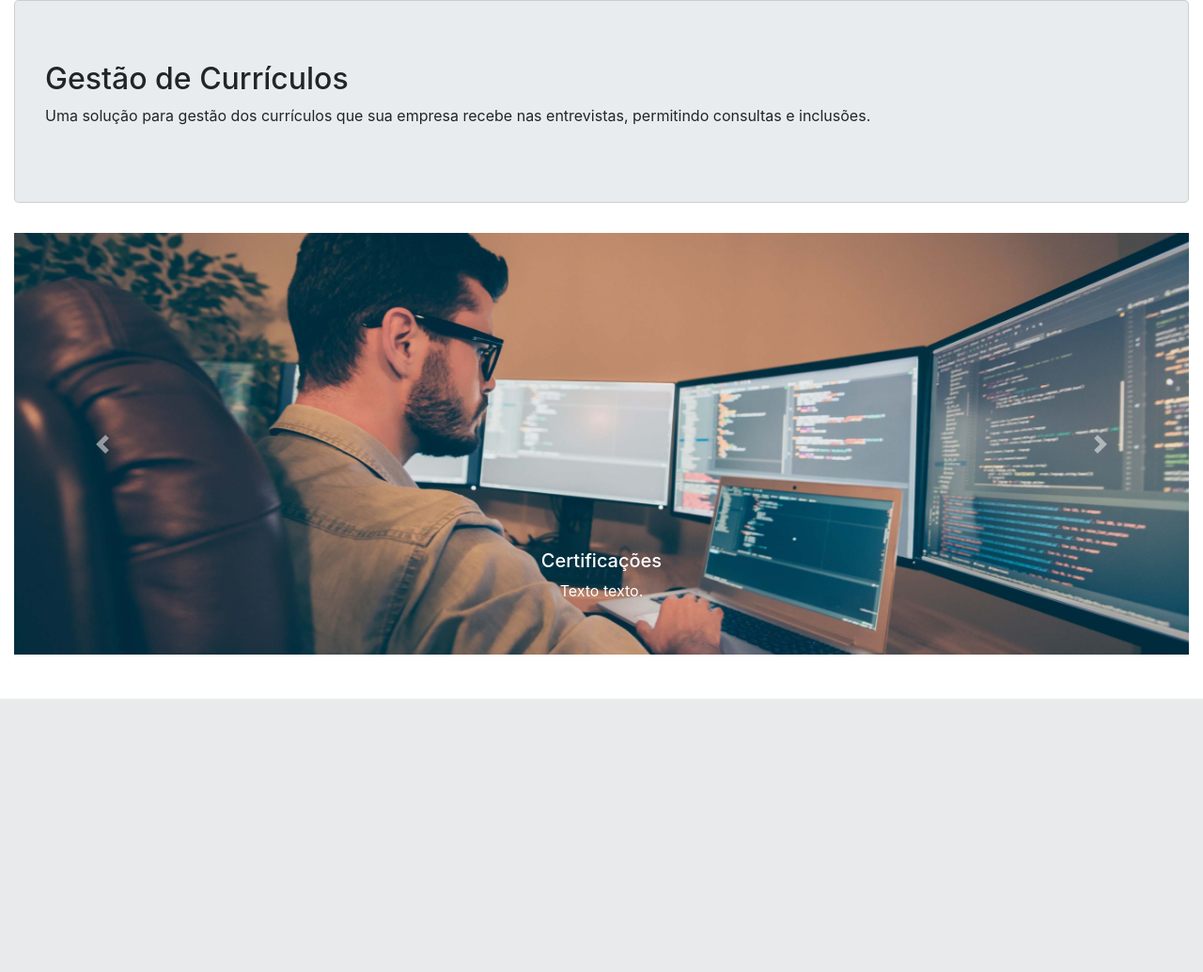
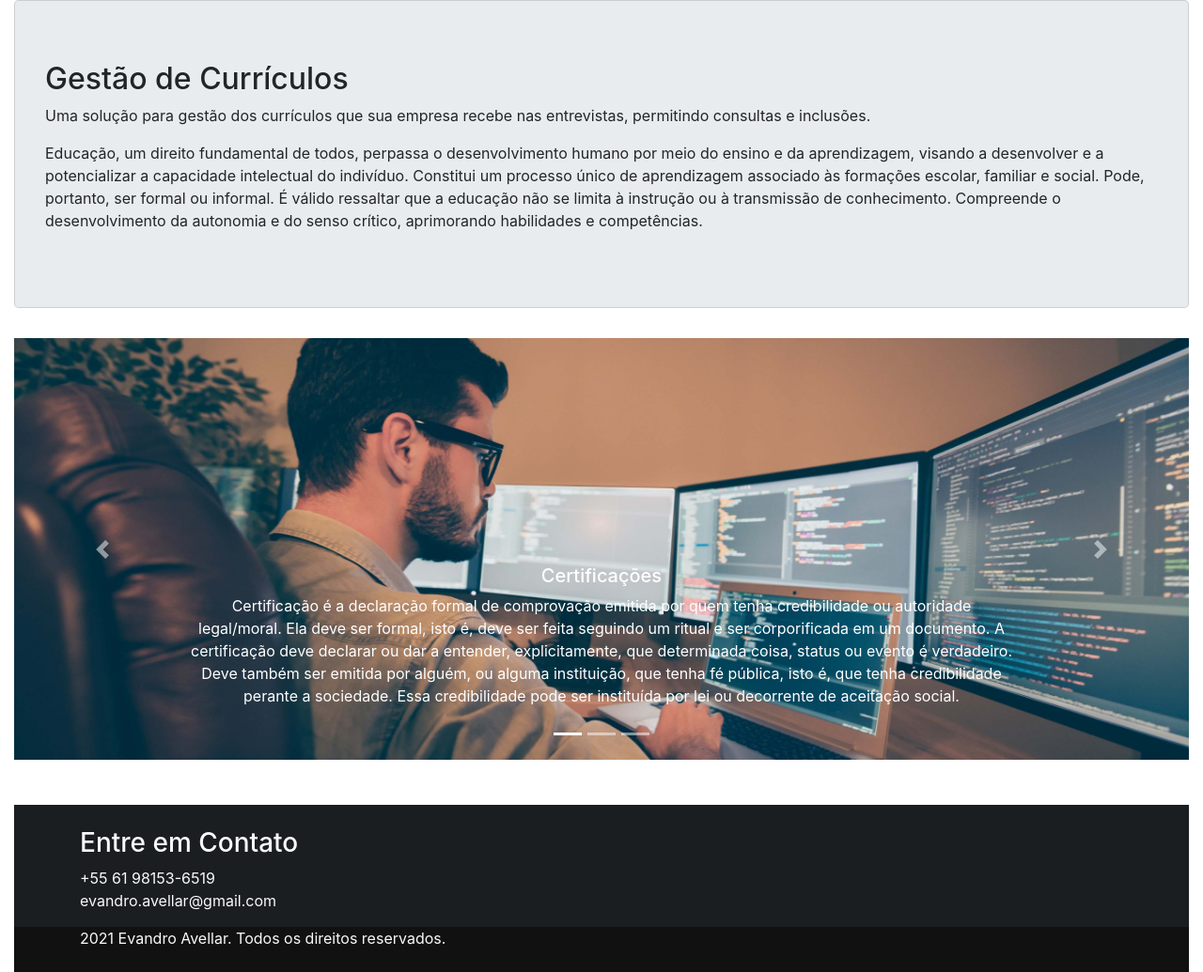
Before and after one commit to avellar1975/Curriculos, a Django app: page / in a window 1280 px wide. Shown: the part 56-1091 px from the top of the page at 94% size. Before the commit the page ends 800 px from the top, so only its background shows below. Run offline with Django 3.2, Linux system fonts and the light colour scheme; some libraries are stand-ins or nearby versions.

Commit message:
Finalização da primeira versão da Landpage

```diff
--- a/curriculos/base/static/css/style.css
+++ b/curriculos/base/static/css/style.css
@@ -1 +1,8 @@
-# Empty CSS file for your own CSS
+
+.main-footer{
+  background-color: #1b1e21;
+}
+
+.rights{
+  background-color: #111111;
+}
--- a/curriculos/base/templates/base/home.html
+++ b/curriculos/base/templates/base/home.html
@@ -52,31 +52,43 @@
 					Gestão de Currículos
 				</h2>
 				<p>
-					Uma solução para gestão dos currículos que sua empresa recebe nas entrevistas, permitindo consultas e inclusões.
+					Uma solução para gestão dos currículos que sua empresa recebe nas entrevistas, permitindo consultas e inclusões.	</p>	<p>
+          Educação, um direito fundamental de todos, perpassa o desenvolvimento humano por meio do ensino e da aprendizagem, visando a desenvolver e a potencializar a capacidade intelectual do indivíduo. Constitui um processo único de aprendizagem associado às formações escolar, familiar e social. Pode, portanto, ser formal ou informal.
+
+É válido ressaltar que a educação não se limita à instrução ou à transmissão de conhecimento. Compreende o desenvolvimento da autonomia e do senso crítico, aprimorando habilidades e competências.
 				</p>
 
 			</div>
-      <div id="carouselExampleControls" class="carousel slide" data-ride="carousel">
+      <div id="carouselExampleIndicators" class="carousel slide" data-ride="carousel">
+    <ol class="carousel-indicators">
+      <li data-target="#carouselExampleIndicators" data-slide-to="0" class="active"></li>
+      <li data-target="#carouselExampleIndicators" data-slide-to="1"></li>
+      <li data-target="#carouselExampleIndicators" data-slide-to="2"></li>
+    </ol>
     <div class="carousel-inner">
       <div class="carousel-item active">
-        <img src="{% static 'img/certificacao.png' %}" class="d-block w-100" alt="...">
+        <img src="{% static 'img/certificacao.png' %}" class="d-block w-100" alt="Foto de uma pessoa no computador">
         <div class="carousel-caption d-none d-md-block">
           <h5>Certificações</h5>
-          <p>Texto texto.</p>
+          <p>Certificação é a declaração formal de comprovação emitida por quem tenha credibilidade ou autoridade legal/moral. Ela deve ser formal, isto é, deve ser feita seguindo um ritual e ser corporificada em um documento. A certificação deve declarar ou dar a entender, explicitamente, que determinada coisa, status ou evento é verdadeiro. Deve também ser emitida por alguém, ou alguma instituição, que tenha fé pública, isto é, que tenha credibilidade perante a sociedade. Essa credibilidade pode ser instituída por lei ou decorrente de aceitação social.</p>
         </div>
       </div>
       <div class="carousel-item">
-    <img src="{% static 'img/jobs.png' %}" class="d-block w-100" alt="...">
+    <img src="{% static 'img/jobs.png' %}" class="d-block w-100 img-thumbmail" alt="Foto de pessoas trabalhando">
     <div class="carousel-caption d-none d-md-block">
       <h5>Experiências</h5>
-      <p>Texto texto.</p>
+      <p>No geral, as experiências profissionais devem estar organizadas de forma que as mais recentes sejam vistas primeiro.
+        É preciso informar o nome da empresa, o cargo, o período e as atividades desempenhadas, que também pode ser uma descrição
+         das responsabilidades.</p>
     </div>
   </div>
   <div class="carousel-item">
-<img src="{% static 'img/university.png' %}" class="d-block w-100" alt="...">
+<img src="{% static 'img/university.png' %}" class="d-block w-100" alt="Foto de formandos da universidade">
 <div class="carousel-caption d-none d-md-block">
   <h5>Formação</h5>
-  <p>Texto texto.</p>
+  <p>Grau de instrução corresponde ao nível de escolaridade que determinado indivíduo possui, indicando as etapas de estudo
+    que foram iniciadas ou concluídas. No Brasil, existem diferentes classificações que indicam o grau de instrução
+    (ou grau de escolaridade), que pode ser definido como completo ou incompleto.</p>
 </div>
 </div>
     </div>
@@ -89,5 +101,28 @@
       <span class="sr-only">Next</span>
     </a>
   </div>
+  <footer class="main-footer mt-5 pt-4 text-light">
+	<div class="container">
+		<div class="row">
+			<div class="col">
+				<h3>Entre em Contato</h3>
+				<address>
+					+55 61 98153-6519
+					<br/>
+					<a href="mailto:evandro.avellar@gmail.com" class="text-light">evandro.avellar@gmail.com</a>
+				</address>
+			</div>
+		</div>
+	</div>
+	<div class="rights pb-4">
+		<div class="container">
+			<div class="row">
+				<div class="col">
+					{% now 'Y' %} Evandro Avellar. Todos os direitos reservados.
+				</div>
+			</div>
+		</div>
+	</div>
+</footer>
   </body>
 </html>
```
